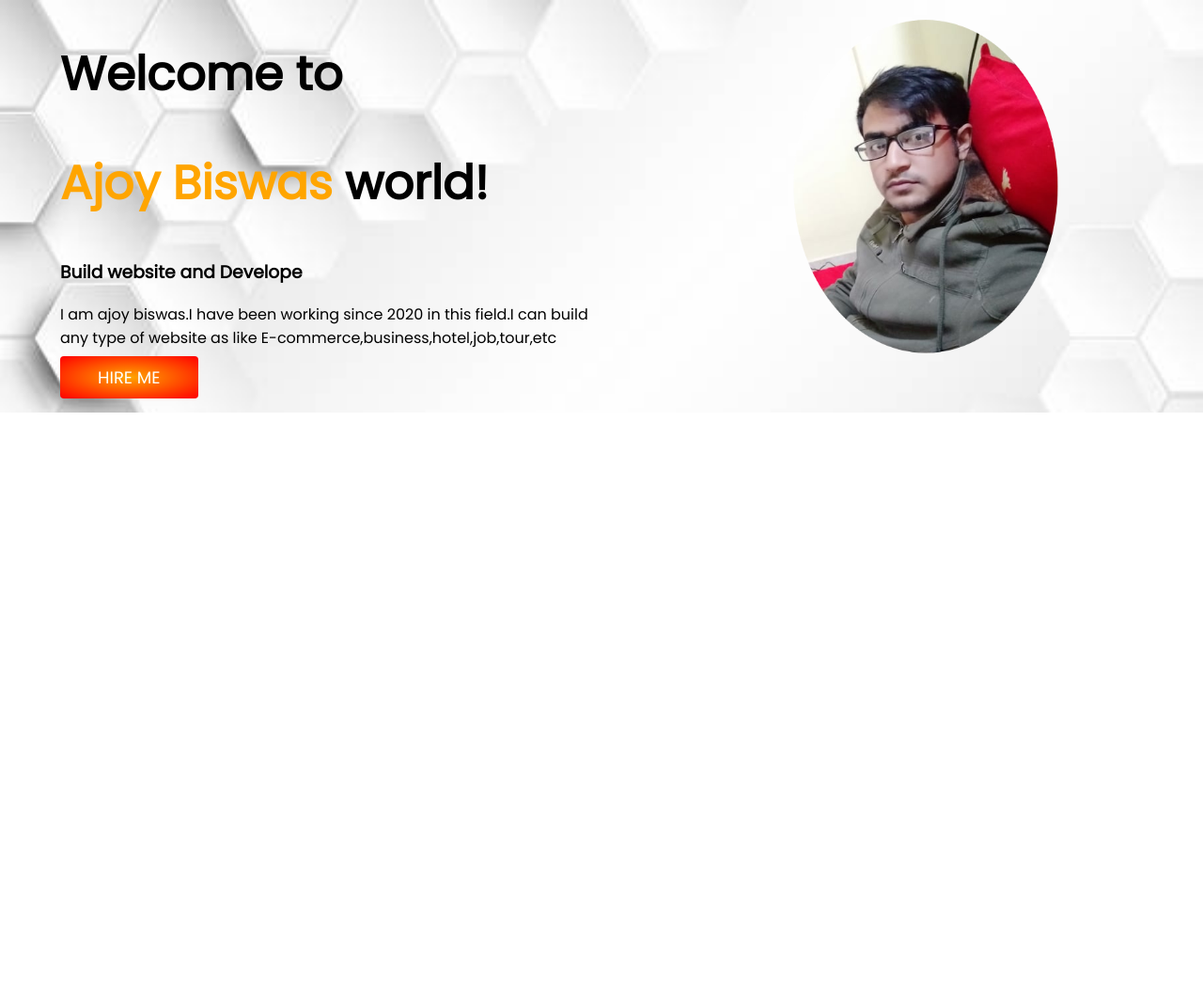
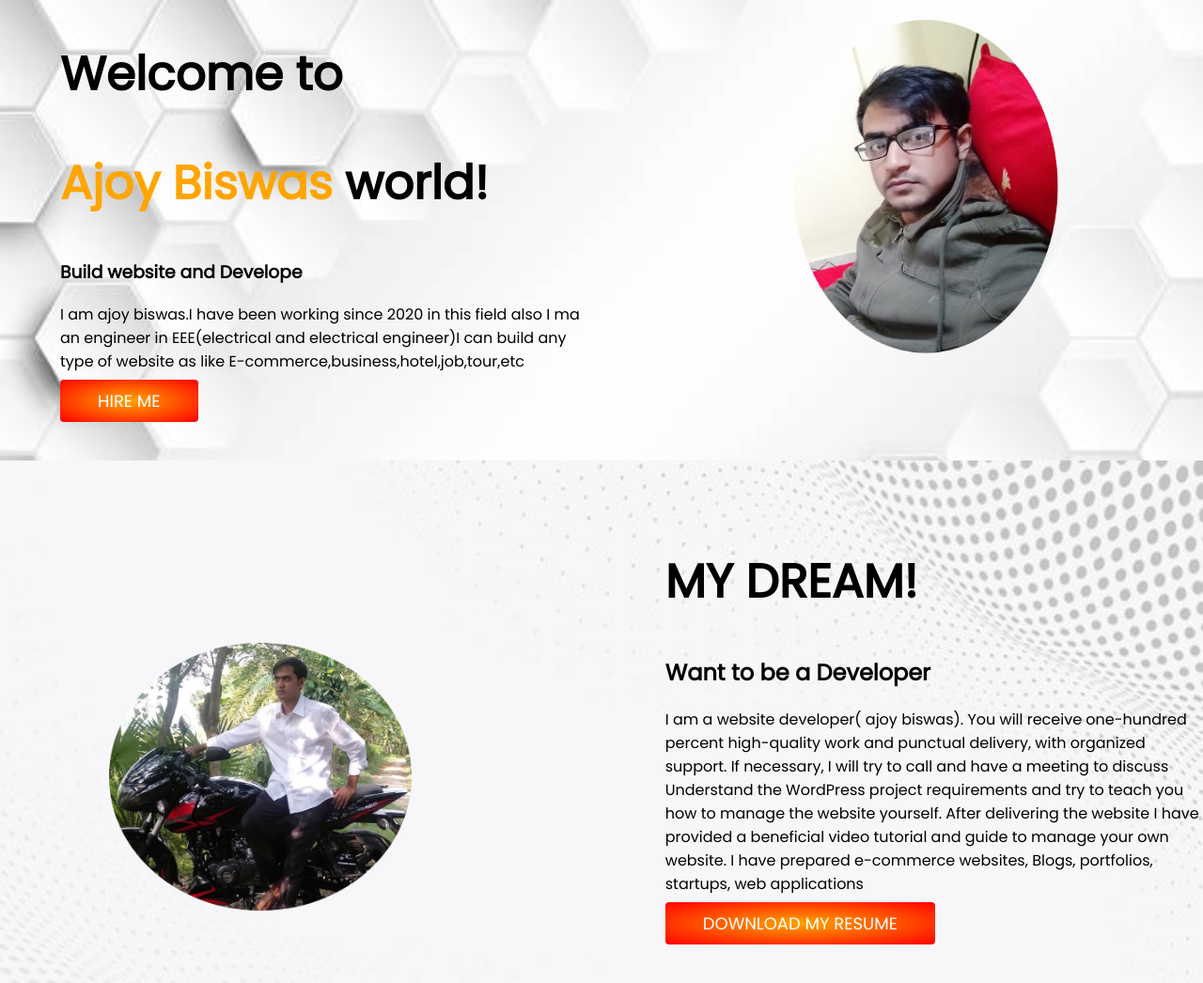
Before and after one commit to ajoy45/portfolio, a plain HTML site: page index.html in a window 1280 px wide. Shown: the whole page at 94% size. Before the commit the page ends 800 px from the top, so only its background shows below. Drawn offline with Linux system fonts and the light colour scheme.

Commit message:
add this

```diff
--- a/index.html
+++ b/index.html
@@ -17,12 +17,23 @@
         <h1>Welcome to</h1>
     <h1><span class="orange-color">Ajoy Biswas</span> world!</h1>
     <h3>Build website and Develope</h3>
-    <p>I am ajoy biswas.I have been working since 2020 in this field.I can build any type of website as like E-commerce,business,hotel,job,tour,etc </p>
+    <p>I am ajoy biswas.I have been working since 2020 in this field also I ma an engineer in EEE(electrical and electrical engineer)I can build any type of website as like E-commerce,business,hotel,job,tour,etc </p>
     <a  target="_blank" class="link-button" href="https://www.linkedin.com/feed/">HIRE ME</a>
     </div>
     <div class="half-width">
         <img src="image/ajoy.png" alt="ajoy">
     </div>
    </section>
+   <section class="dream-banner">
+       <div class="half-width1">
+           <img src="image/ajoy2.png" alt="ajoy">
+       </div>
+       <div class="half-width">
+           <h1>MY DREAM!</h1>
+           <h2>Want to be a Developer</h2>
+           <p> I am a website developer( ajoy biswas). You will receive one-hundred percent high-quality work and punctual delivery, with organized support. If necessary, I will try to call and have a meeting to discuss Understand the WordPress project requirements and try to teach you how to manage the website yourself. After delivering the website I have provided a beneficial video tutorial and guide to manage your own website. I have prepared e-commerce websites, Blogs, portfolios, startups, web applications</p>
+           <a target="_blank" class="link-button" href="https://drive.google.com/file/d/1Clu1Q5UE86yQ_GhIu7vyiZQl9RoANfEM/view?usp=sharing">DOWNLOAD MY RESUME</a>
+       </div>
+   </section>
 </body>
 </html>
--- a/style.css
+++ b/style.css
@@ -28,7 +28,19 @@ section{
 }
 .top-banner{
     background-image: url(image/top-bg.jpg);
+    background-repeat: norepeat;
+    background-size: cover;
+    padding-bottom: 50px;
+
+}
+.dream-banner{
+    background-image: url(image/second-bg.jpg);
     background-repeat: no-repeat;
     background-size: cover;
-
+    padding-top: 50px;
+    padding-bottom: 50px;
 }
+.half-width1 img{
+    width: 50%;
+    padding-left: 18%;
+}
```
Also changed, not shown: image/ajoy2.png (added), image/second-bg.jpg (added).
